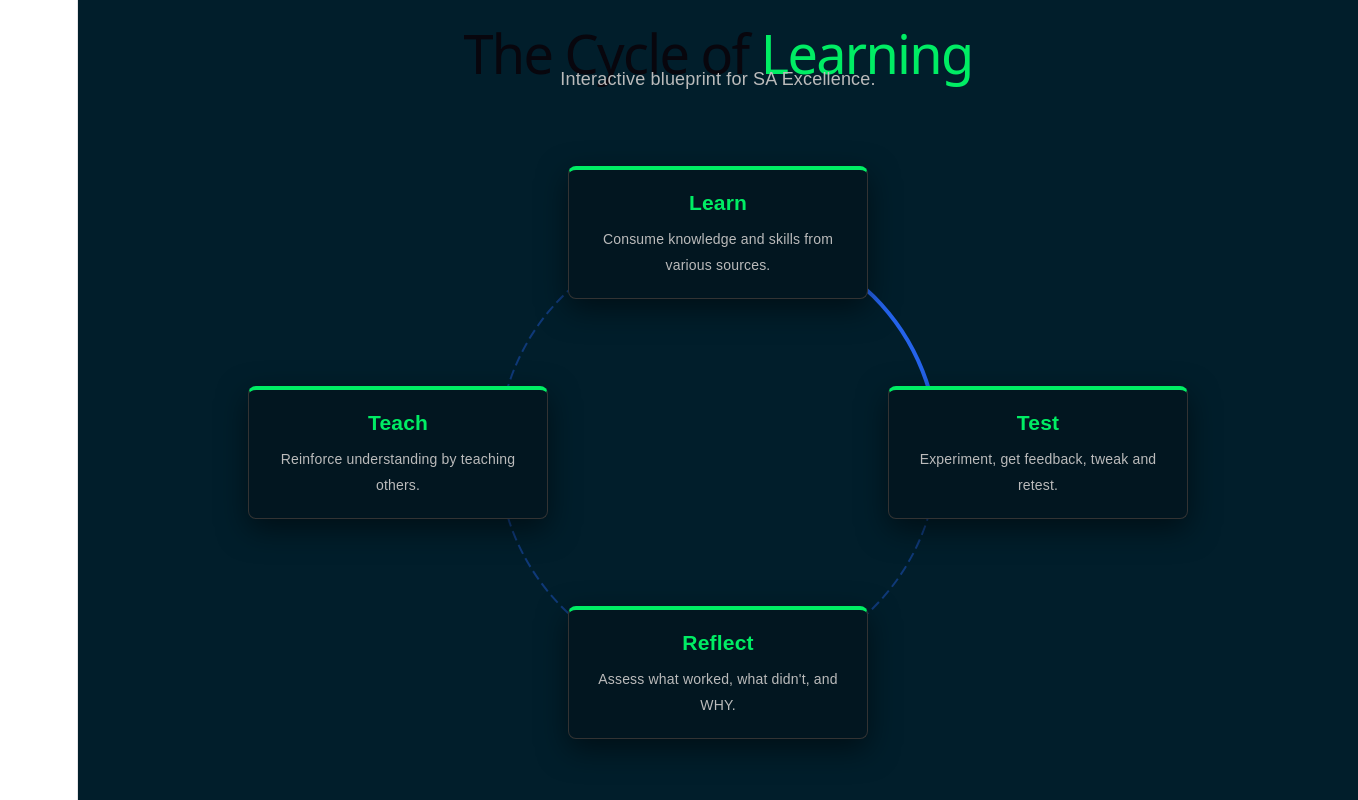
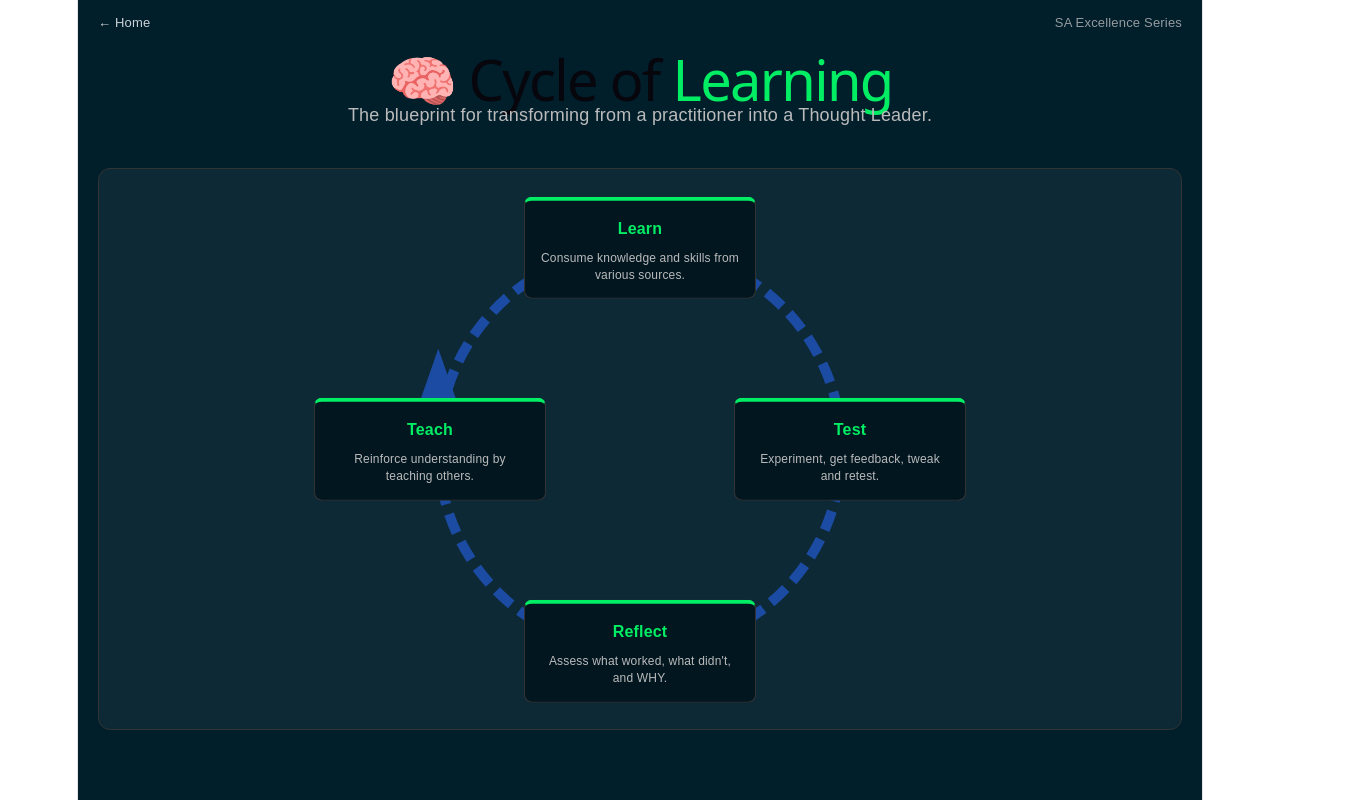
Before and after one commit to itchap/itchap, a React (Vite) app in the folder Apps/learning-cycle/: page / in a window 1280 px wide. Shown: the top 800 px of the page, 1358 px wide, since content can reach past the window. Built offline with nearby package versions, Linux system fonts and the light colour scheme.

Commit message:
ui 2
ui2

```diff
--- a/Apps/learning-cycle/src/App.jsx
+++ b/Apps/learning-cycle/src/App.jsx
@@ -1,11 +1,12 @@
 import React, { useState } from 'react';
 
-const App = () => {
+function App() {
   const [activeNode, setActiveNode] = useState(null);
 
   const theme = {
     bg: '#011e2b',
-    darker: '#021620',
+    cardBg: 'rgba(255, 255, 255, 0.05)',
+    border: '#333',
     accent: '#00ed64',
     textMain: '#fff',
     textSub: '#bbb',
@@ -13,71 +14,125 @@ const App = () => {
   };
 
   const cycleData = [
-    { id: 1, title: 'Learn', gridPos: '1 / 2', desc: 'Consume knowledge and skills from various sources.', deep: 'Master the foundation through diverse media. Take meticulous notes to build your "second brain."', action: 'Build your foundational knowledge base.' },
-    { id: 2, title: 'Test', gridPos: '2 / 3', desc: 'Experiment, get feedback, tweak and retest.', deep: 'Theory meets reality. Build POCs, run mock calls, and embrace the feedback loop.', action: 'Apply theory to real-world scenarios.' },
-    { id: 3, title: 'Reflect', gridPos: '3 / 2', desc: 'Assess what worked, what didn\'t, and WHY.', deep: 'Deep mastery happens here. Analyze the mechanics behind every win and loss.', action: 'Understand the underlying mechanics.' },
-    { id: 4, title: 'Teach', gridPos: '2 / 1', desc: 'Reinforce understanding by teaching others.', deep: 'Structuring knowledge for others solidifies your own expertise and builds authority.', action: 'Build your profile as a Thought Leader.' }
+    { id: 1, title: 'Learn', top: '10%', left: '50%', desc: 'Consume knowledge and skills from various sources.', deep: 'Master the foundation through diverse media. Take meticulous notes to build your "second brain."', action: 'Build your foundational knowledge base.' },
+    { id: 2, title: 'Test', top: '50%', left: '85%', desc: 'Experiment, get feedback, tweak and retest.', deep: 'Theory meets reality. Build POCs, run mock calls, and embrace the feedback loop.', action: 'Apply theory to real-world scenarios.' },
+    { id: 3, title: 'Reflect', top: '90%', left: '50%', desc: 'Assess what worked, what didn\'t, and WHY.', deep: 'Deep mastery happens here. Analyze the mechanics behind every win and loss.', action: 'Understand the underlying mechanics.' },
+    { id: 4, title: 'Teach', top: '50%', left: '15%', desc: 'Reinforce understanding by teaching others.', deep: 'Structuring knowledge for others solidifies your own expertise and builds authority.', action: 'Build your profile as a Thought Leader.' }
   ];
 
   return (
-    <div style={{ backgroundColor: theme.bg, color: theme.textMain, minHeight: '100vh', width: '100vw', fontFamily: 'sans-serif', display: 'flex', flexDirection: 'column', alignItems: 'center', margin: 0, padding: 0 }}>
+    <div style={{ backgroundColor: theme.bg, minHeight: '100vh', paddingBottom: '40px', color: theme.textMain, fontFamily: 'sans-serif' }}>
 
-      <header style={{ textAlign: 'center', marginTop: '40px', zIndex: 10 }}>
-        <h1 style={{ fontSize: '3rem', margin: 0 }}>The Cycle of <span style={{ color: theme.accent }}>Learning</span></h1>
-        <p style={{ color: theme.textSub }}>Interactive blueprint for SA Excellence.</p>
-      </header>
+      {/* SUBTLE NAVIGATION BAR (Matching Trust App) */}
+      <div style={{ display: 'flex', justifyContent: 'space-between', padding: '10px 20px', fontSize: '13px', opacity: 0.8 }}>
+        <a href="/" style={{ color: '#fff', textDecoration: 'none', transition: 'color 0.2s' }} onMouseOver={e => e.target.style.color = theme.accent} onMouseOut={e => e.target.style.color = '#fff'}>
+          ← Home
+        </a>
+        <span style={{ color: theme.textSub }}>SA Excellence Series</span>
+      </div>
 
-      <div style={{ position: 'relative', display: 'grid', gridTemplateColumns: '300px 300px 300px', gridTemplateRows: '200px 200px 200px', gap: '20px', marginTop: '40px', alignItems: 'center', justifyContent: 'center' }}>
+      <div style={{ maxWidth: '1200px', margin: '0 auto', padding: '20px' }}>
 
-        {/* CENTER SVG CIRCLE */}
-        <svg style={{ position: 'absolute', top: '50%', left: '50%', transform: 'translate(-50%, -50%)', width: '500px', height: '500px', pointerEvents: 'none' }}>
-          <circle cx="250" cy="250" r="220" fill="none" stroke={theme.arrowColor} strokeWidth="2" strokeDasharray="10 5" opacity="0.4" />
-          <path d="M 250,30 A 220,220 0 0,1 470,250" fill="none" stroke={theme.arrowColor} strokeWidth="4" strokeLinecap="round" />
-          <polygon points="470,250 460,240 480,240" fill={theme.arrowColor} transform="rotate(90, 470, 250)" />
+        {/* HEADER SECTION (Matching Trust App) */}
+        <div style={{ textAlign: 'center', marginBottom: '40px' }}>
+          <h1 style={{ margin: '0 0 10px 0' }}>🧠 Cycle of <span style={{ color: theme.accent }}>Learning</span></h1>
+          <p style={{ color: theme.textSub, marginBottom: '20px' }}>The blueprint for transforming from a practitioner into a Thought Leader.</p>
+        </div>
+
+        {/* MAIN CANVAS BOX (Replacing the 3-column grid with a centered hero) */}
+        <div style={{
+          backgroundColor: theme.cardBg,
+          border: `1px solid ${theme.border}`,
+          borderRadius: '12px',
+          height: '70vh',
+          position: 'relative',
+          overflow: 'hidden',
+          display: 'flex',
+          justifyContent: 'center',
+          alignItems: 'center'
+        }}>
+
+          {/* THE CIRCLE LAYER */}
+          <div style={{ position: 'relative', width: 'min(90%, 600px)', height: 'min(90%, 600px)' }}>
+
+            {/* SVG ARROW */}
+            <svg viewBox="0 0 100 100" style={{ position: 'absolute', top: 0, left: 0, width: '100%', height: '100%', transform: 'rotate(-90deg)', pointerEvents: 'none' }}>
+              <defs>
+                <marker id="arrowhead" markerWidth="10" markerHeight="7" refX="0" refY="3.5" orient="auto">
+                  <polygon points="0 0, 10 3.5, 0 7" fill={theme.arrowColor} />
+                </marker>
+              </defs>
+              <path
+                d="M 50, 10 A 40, 40 0 1, 1 49.9, 10"
+                fill="none"
+                stroke={theme.arrowColor}
+                strokeWidth="2"
+                strokeDasharray="4 2"
+                markerEnd="url(#arrowhead)"
+                opacity="0.6"
+              />
             </svg>
 
+            {/* INTERACTIVE NODES */}
             {cycleData.map((node) => (
               <div
                 key={node.id}
                 onClick={() => setActiveNode(node)}
                 style={{
-              gridArea: node.gridPos,
-              backgroundColor: theme.darker,
-              border: `1px solid #333`,
+                  position: 'absolute',
+                  top: node.top,
+                  left: node.left,
+                  transform: 'translate(-50%, -50%)',
+                  width: '200px',
+                  backgroundColor: '#021620',
+                  border: `1px solid ${theme.border}`,
                   borderTop: `4px solid ${theme.accent}`,
                   borderRadius: '8px',
-              padding: '20px',
+                  padding: '15px',
+                  cursor: 'pointer',
                   textAlign: 'center',
-              cursor: 'pointer',
-              zIndex: 5,
-              transition: 'transform 0.2s',
-              boxShadow: '0 10px 30px rgba(0,0,0,0.5)'
+                  zIndex: 10,
+                  transition: 'all 0.3s'
                 }}
-            onMouseOver={e => e.currentTarget.style.transform = 'scale(1.05)'}
-            onMouseOut={e => e.currentTarget.style.transform = 'scale(1)'}
+                onMouseOver={e => {
+                  e.currentTarget.style.borderColor = theme.accent;
+                  e.currentTarget.style.boxShadow = `0 0 15px ${theme.accent}33`;
+                }}
+                onMouseOut={e => {
+                  e.currentTarget.style.borderColor = theme.border;
+                  e.currentTarget.style.boxShadow = 'none';
+                }}
               >
-            <h3 style={{ color: theme.accent, margin: '0 0 10px 0' }}>{node.title}</h3>
-            <p style={{ fontSize: '14px', color: theme.textSub, margin: 0 }}>{node.desc}</p>
+                <h3 style={{ margin: '0 0 8px 0', color: theme.accent, fontSize: '16px' }}>{node.title}</h3>
+                <p style={{ margin: 0, fontSize: '12px', color: theme.textSub, lineHeight: '1.4' }}>{node.desc}</p>
               </div>
             ))}
           </div>
+        </div>
+      </div>
 
+      {/* INSIGHTS MODAL (Matching Trust App AI Modal Style) */}
       {activeNode && (
-        <div onClick={() => setActiveNode(null)} style={{ position: 'fixed', inset: 0, backgroundColor: 'rgba(1,30,43,0.95)', display: 'flex', justifyContent: 'center', alignItems: 'center', zIndex: 100, padding: '20px' }}>
-          <div onClick={e => e.stopPropagation()} style={{ backgroundColor: theme.darker, border: `2px solid ${theme.accent}`, borderRadius: '12px', padding: '40px', maxWidth: '600px', textAlign: 'center' }}>
-            <h2 style={{ fontSize: '2.5rem', color: theme.accent }}>{activeNode.title}</h2>
-            <p style={{ fontSize: '1.2rem', lineHeight: '1.6' }}>{activeNode.deep}</p>
-            <p style={{ color: theme.accent, fontWeight: 'bold', marginTop: '20px' }}>{activeNode.action}</p>
-            <button onClick={() => setActiveNode(null)} style={{ marginTop: '30px', background: 'none', border: `1px solid ${theme.accent}`, color: theme.accent, padding: '10px 20px', borderRadius: '4px', cursor: 'pointer' }}>Close</button>
+        <div style={{ position: 'fixed', top: 0, left: 0, right: 0, bottom: 0, backgroundColor: 'rgba(0,0,0,0.85)', zIndex: 100, display: 'flex', justifyContent: 'center', alignItems: 'center', padding: '20px' }}>
+          <div style={{ backgroundColor: theme.bg, border: `2px solid ${theme.accent}`, padding: '30px', borderRadius: '8px', maxWidth: '600px', width: '100%', color: '#e0e0e0', boxShadow: '0 10px 30px rgba(0, 237, 100, 0.2)' }}>
+             <h3 style={{ color: theme.accent, marginTop: 0, borderBottom: `1px solid ${theme.border}`, paddingBottom: '10px' }}>
+               Stage {activeNode.id}: {activeNode.title}
+             </h3>
+             <div style={{ margin: '20px 0', lineHeight: '1.6', fontSize: '16px' }}>
+               {activeNode.deep}
+             </div>
+             <div style={{ backgroundColor: 'rgba(0, 237, 100, 0.05)', padding: '15px', borderRadius: '4px', borderLeft: `4px solid ${theme.accent}`, marginBottom: '20px' }}>
+                <p style={{ margin: 0, fontWeight: 'bold', color: theme.accent }}>Objective:</p>
+                <p style={{ margin: 0, fontSize: '14px' }}>{activeNode.action}</p>
+             </div>
+             <button onClick={() => setActiveNode(null)} style={{ width: '100%', padding: '10px', backgroundColor: theme.accent, color: '#000', fontWeight: 'bold', border: 'none', borderRadius: '4px', cursor: 'pointer' }}>
+               Close Stage
+             </button>
           </div>
         </div>
       )}
-
-      <footer style={{ marginTop: 'auto', padding: '40px' }}>
-        <a href="/" style={{ color: theme.accent, textDecoration: 'none', fontWeight: 'bold' }}>← Back to itchap.com</a>
-      </footer>
     </div>
   );
-};
+}
 
 export default App;
```
Lines whose indentation alone changed are shown as unchanged.
